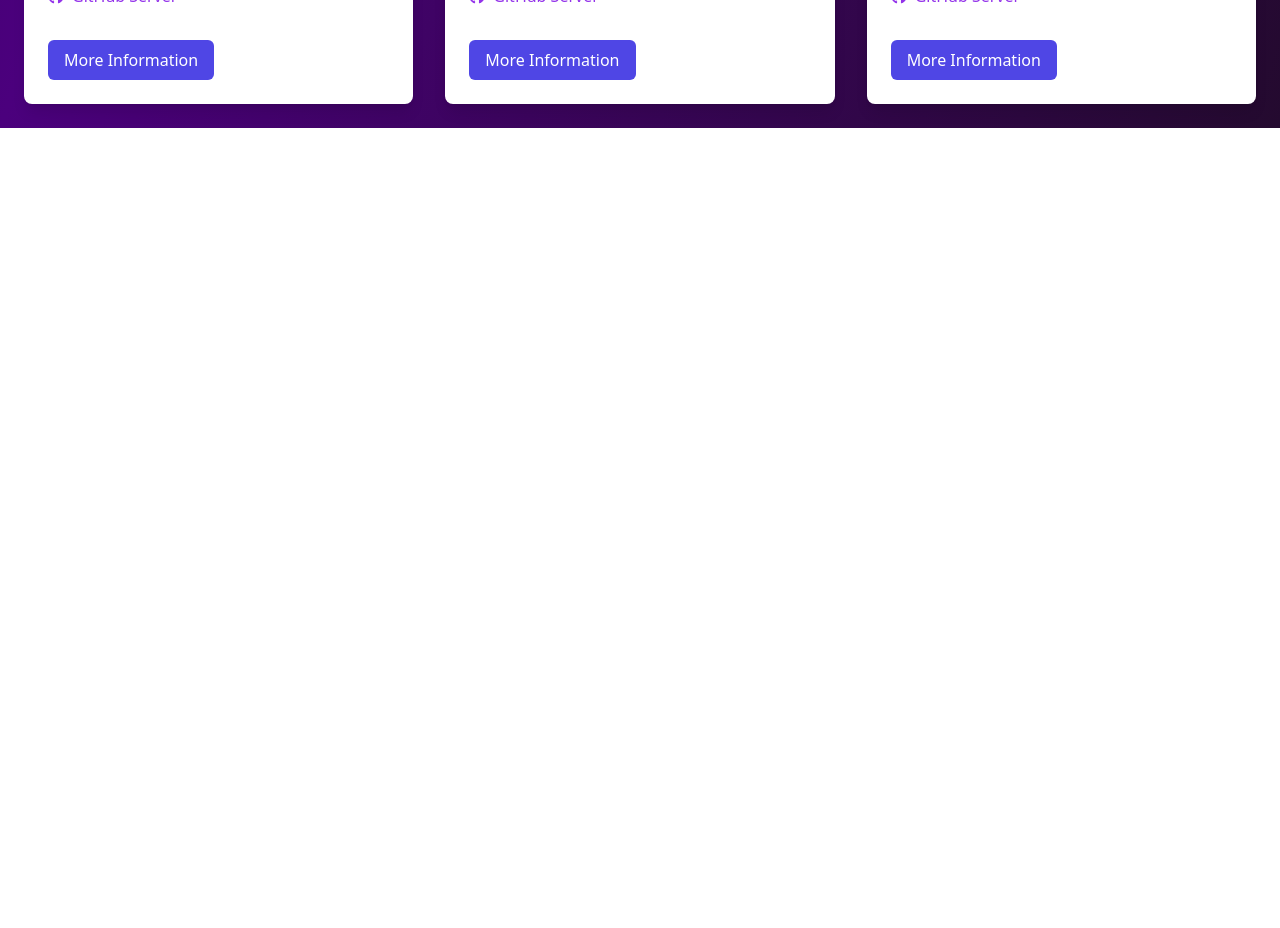
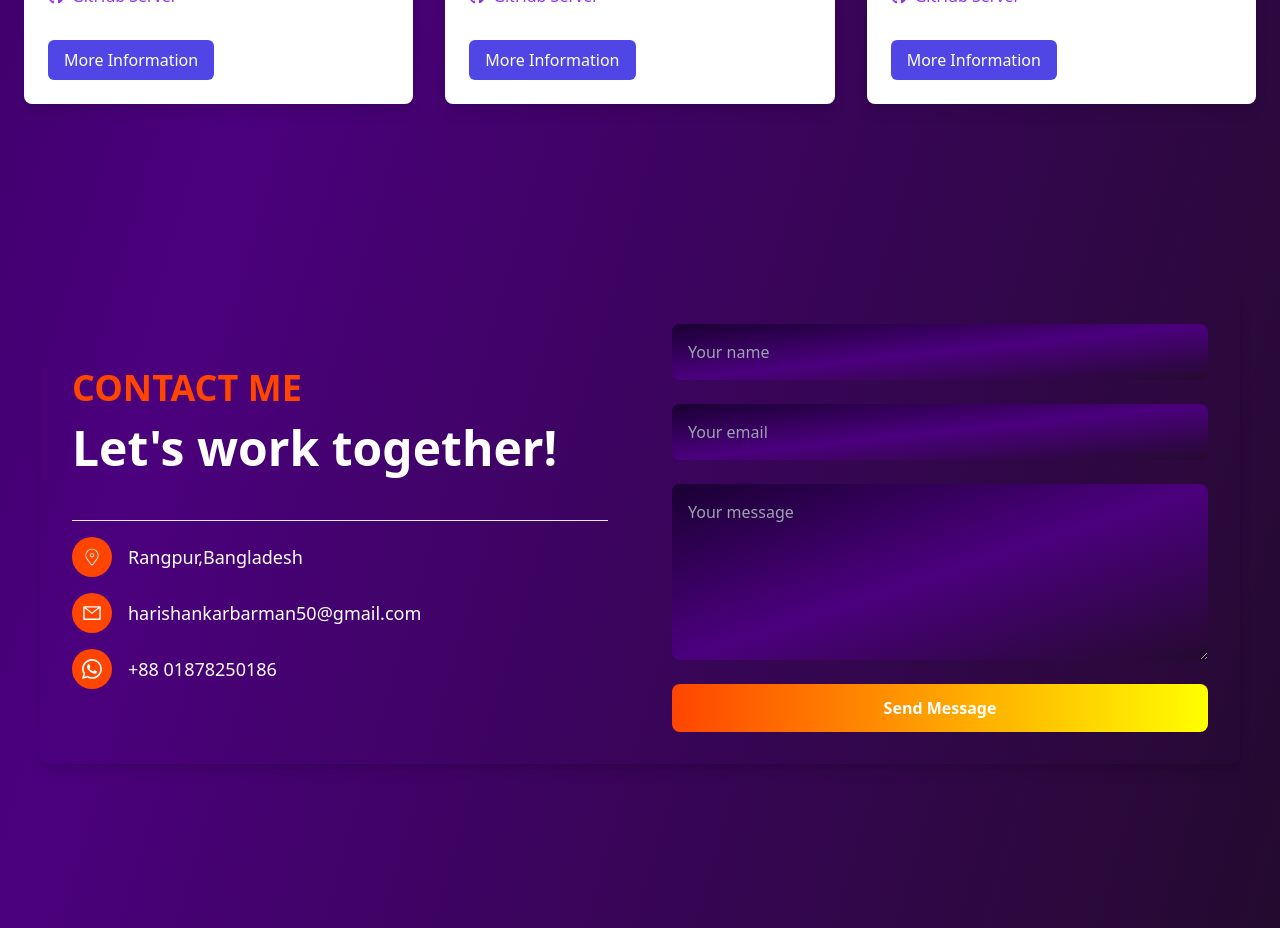
Before and after one commit to chayon1001/portfolio-by-react, a React (Vite) app: page / in a window 1280 px wide. Shown: the part 3600-4528 px from the top of the page. Before the commit the page ends 3728 px from the top, so only its background shows below. Built offline with nearby package versions, Linux system fonts and the light colour scheme.

Commit message:
added the contact me section

```diff
--- a/package.json
+++ b/package.json
@@ -11,11 +11,13 @@
   },
   "dependencies": {
     "@react-icons/all-files": "^4.1.0",
+    "axios": "^1.7.9",
     "localforage": "^1.10.0",
     "match-sorter": "^8.0.0",
     "react": "^18.3.1",
     "react-dom": "^18.3.1",
     "react-icons": "^5.4.0",
+    "react-messenger-chat-plugin": "^3.0.5",
     "react-router-dom": "^7.1.1",
     "sort-by": "^1.2.0"
   },
--- /dev/null
+++ b/src/components/contact/Contact.jsx
@@ -0,0 +1,82 @@
+import React from "react";
+import { AiOutlineMail } from "react-icons/ai";
+import { BsWhatsapp } from "react-icons/bs";
+import { CiLocationOn } from "react-icons/ci";
+import { FaSkype } from "react-icons/fa";
+
+const Contact = () => {
+  return (
+    <div className="w-full min-h-screen  flex justify-center items-center p-4">
+      <div className="grid grid-cols-1 md:grid-cols-2 max-w-[1200px] w-full  rounded-lg shadow-lg overflow-hidden">
+        {/* Left Side */}
+        <div className="p-8 text-white flex flex-col justify-center">
+          <h2 className="text-4xl font-bold text-[orangered] mb-4 uppercase">
+            Contact me
+          </h2>
+          <h1 className="text-5xl font-extrabold mb-8">Let's work together!</h1>
+          <hr className=" my-4" />
+          <div className="space-y-4">
+            <div className="flex items-center">
+              <span className="w-[40px] h-[40px] flex justify-center items-center bg-[orangered] rounded-full">
+                <CiLocationOn size={20} className="text-white" />
+              </span>
+              <p className="ml-4 text-lg">Rangpur,Bangladesh</p>
+            </div>
+            <div className="flex items-center">
+              <span className="w-[40px] h-[40px] flex justify-center items-center bg-[orangered] rounded-full">
+                <AiOutlineMail size={20} className="text-white" />
+              </span>
+              <p className="ml-4 text-lg">harishankarbarman50@gmail.com</p>
+            </div>
+            <div className="flex items-center">
+              <span className="w-[40px] h-[40px] flex justify-center items-center bg-[orangered] rounded-full">
+                <BsWhatsapp size={20} className="text-white" />
+              </span>
+              <p className="ml-4 text-lg">+88 01878250186</p>
+            </div>
+
+          </div>
+        </div>
+
+        {/* Right Side */}
+        <div className="p-8 flex flex-col justify-center">
+          <form
+            method="POST"
+            action="https://getform.io/f/azyyjgnb"
+            className="flex flex-col space-y-6"
+          >
+            <input
+              className="p-4 rounded-lg bg-gradient-to-br from-[#1a0033] via-[#4b007d] to-[#240a2f] text-white focus:outline-none focus:ring-2 focus:ring-[orangered]"
+              type="text"
+              placeholder="Your name"
+              name="name"
+              required
+            />
+            <input
+              className="p-4 rounded-lg bg-gradient-to-br from-[#1a0033] via-[#4b007d] to-[#240a2f] text-white focus:outline-none focus:ring-2 focus:ring-[orangered]"
+              type="email"
+              placeholder="Your email"
+              name="email"
+              required
+            />
+            <textarea
+              className="p-4 rounded-lg bg-gradient-to-br from-[#1a0033] via-[#4b007d] to-[#240a2f] text-white focus:outline-none focus:ring-2 focus:ring-[orangered]"
+              placeholder="Your message"
+              name="message"
+              rows="6"
+              required
+            ></textarea>
+            <button
+              type="submit"
+              className="bg-gradient-to-r from-[orangered] to-[yellow] text-white font-bold py-3 rounded-lg hover:opacity-90 transition"
+            >
+              Send Message
+            </button>
+          </form>
+        </div>
+      </div>
+    </div>
+  );
+};
+
+export default Contact;
--- a/src/components/home/Home.jsx
+++ b/src/components/home/Home.jsx
@@ -4,6 +4,7 @@ import AboutMe from '../about/AboutMe';
 import Skills from '../skills/Skills';
 import Education from '../education/Education';
 import Projects from '../projects/Projects';
+import Contact from '../contact/Contact';
 
 const Home = () => {
     return (
@@ -13,6 +14,7 @@ const Home = () => {
          <Skills></Skills>
          <Education></Education>
          <Projects></Projects>
+         <Contact></Contact>
         </div>
     );
 };
```
Also changed, not shown: 1 other file (tests, documents, lock files or other folders).
